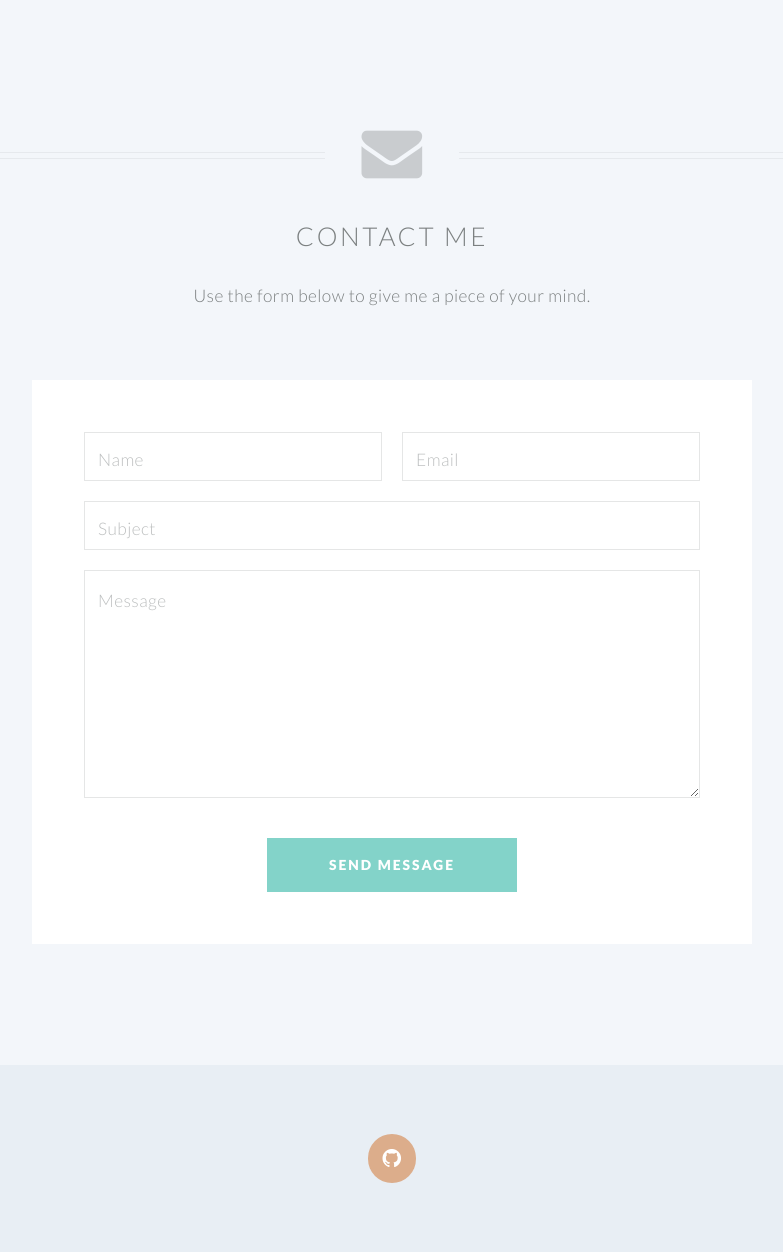
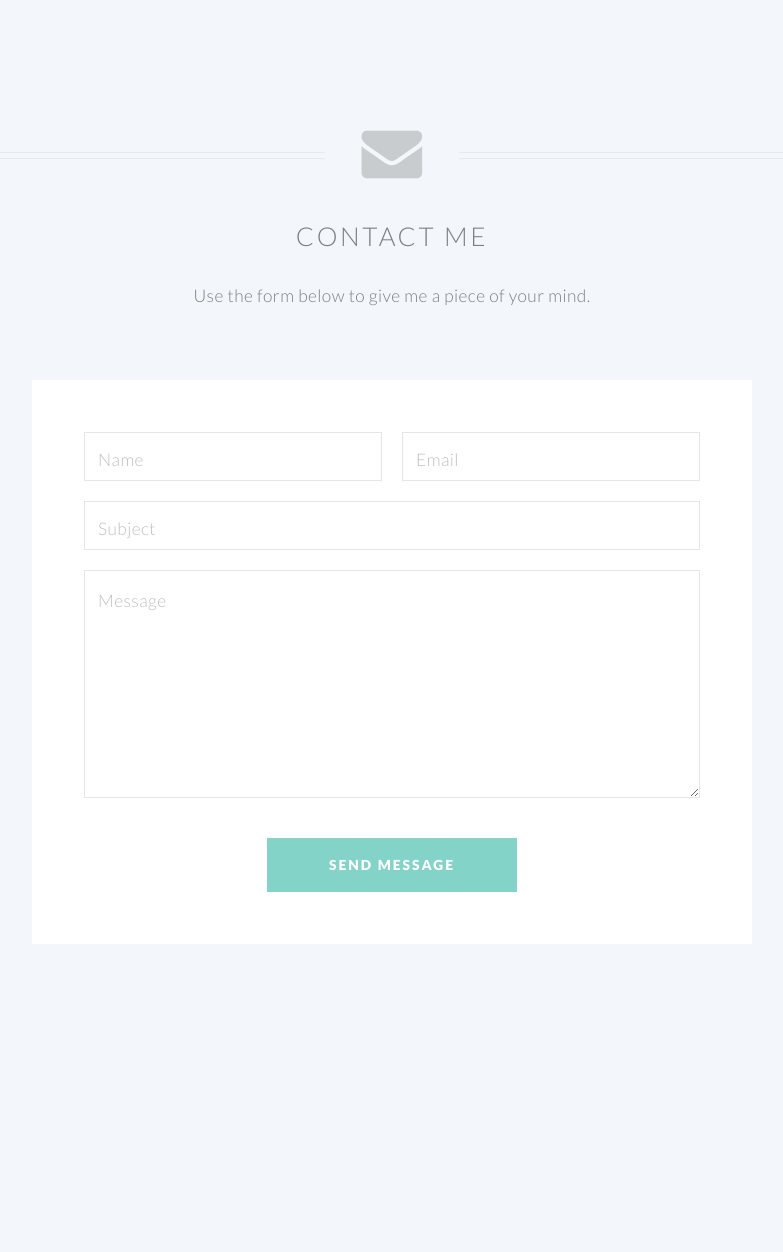
Before and after one commit to fgiaimo/fgiaimo.github.io, a Jekyll site: the page contact.html, which Jekyll copies as it is, in a window 1280 px wide. Shown: the whole page, without its empty margins (248-1031 px from the left). Built offline with Jekyll 4.4.1, drawn with Linux system fonts in a browser that asks for light colours; after the commit the page ends 1065 px from its top, so only the background shows below that.

Commit message:
Changing footer

```diff
--- a/contact.html
+++ b/contact.html
@@ -74,19 +74,5 @@
 					</section>
 
 			</article>
-
-		<!-- Footer -->
-			<footer id="footer">
-
-				<ul class="icons">
-					<!--li><a href="#" class="icon circle fa-twitter"><span class="label">Twitter</span></a></li>
-					<li><a href="#" class="icon circle fa-facebook"><span class="label">Facebook</span></a></li>
-					<li><a href="#" class="icon circle fa-google-plus"><span class="label">Google+</span></a></li>
-					<li><a href="#" class="icon circle fa-dribbble"><span class="label">Dribbble</span></a></li-->
-					<li><a href="https://github.com/fgiaimo" class="icon circle fa-github"><span class="label">Github</span></a></li>
-				</ul>
-
-			</footer>
-
 	</body>
 </html>
```
Also changed, not shown: _includes/footer.html (+2 -6 lines).
